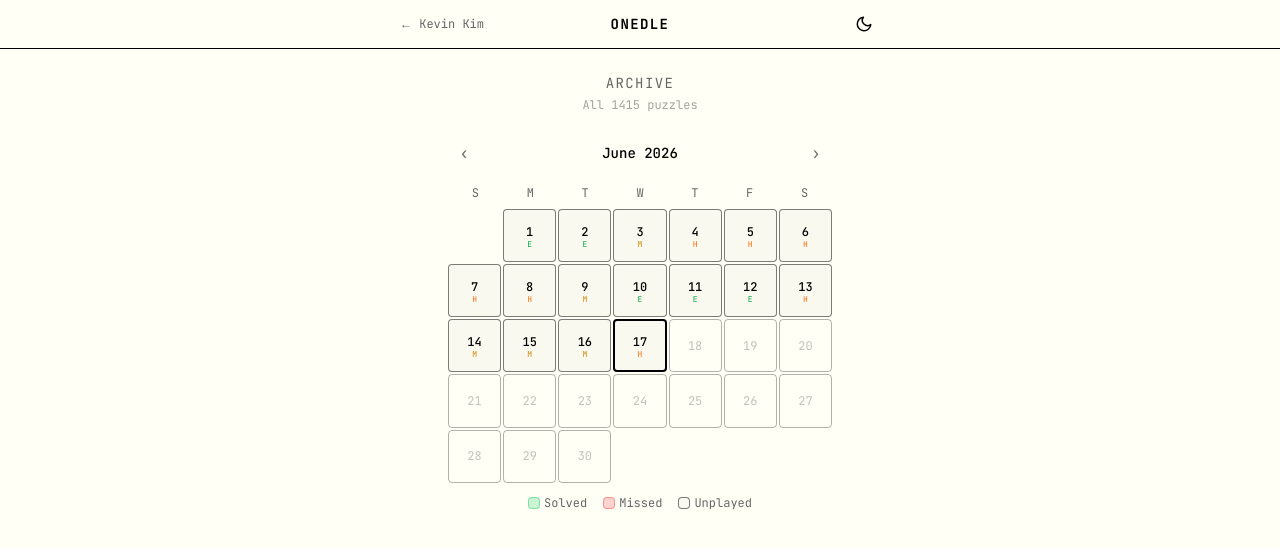
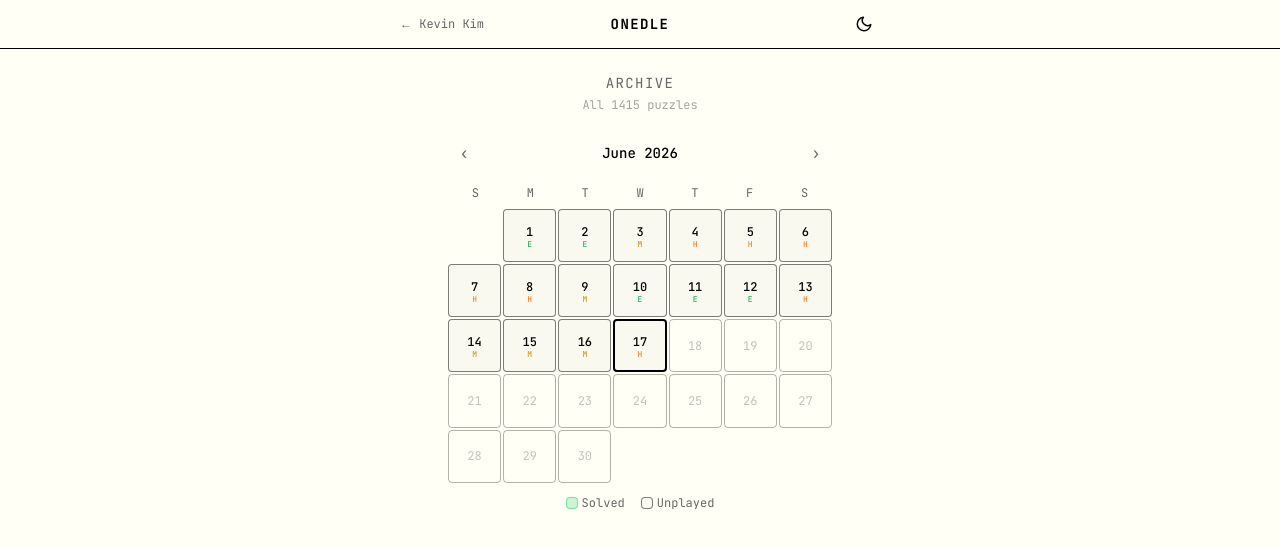
Before and after one commit to kev-kim/portfolio, a Next.js app: page /onedle/archive in a window 1280 px wide. Shown: the top 548 px of the page. Built offline with nearby package versions, Linux system fonts and the light colour scheme.

Commit message:
ONEDLE: removed calendar missed

```diff
--- a/components/onedle/CalendarView.tsx
+++ b/components/onedle/CalendarView.tsx
@@ -163,7 +163,6 @@ export function CalendarView({ puzzles, completedPuzzles, initialMonth, highligh
       {/* Legend */}
       <div className="flex gap-4 mt-3 justify-center text-xs font-mono text-muted">
         <span className="flex items-center gap-1"><span className="w-3 h-3 rounded bg-green-500/20 inline-block border border-green-500/40" />Solved</span>
-        <span className="flex items-center gap-1"><span className="w-3 h-3 rounded bg-red-500/20 inline-block border border-red-500/40" />Missed</span>
         <span className="flex items-center gap-1"><span className="w-3 h-3 rounded bg-surface inline-block border border-border/50" />Unplayed</span>
       </div>
     </div>
```
